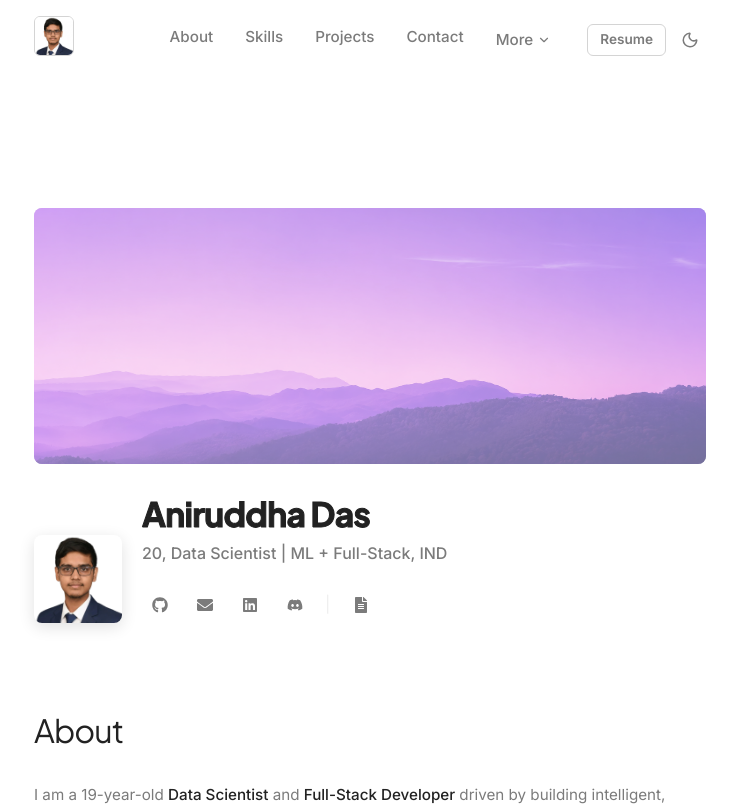
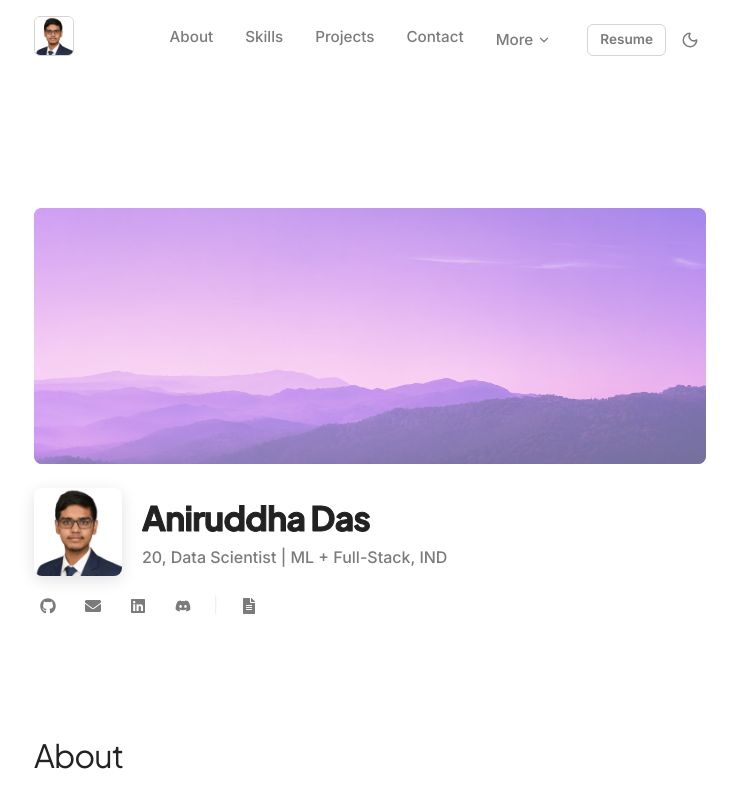
Before and after one commit to 24f2006234/aniruddha-portfolio, a React (Vite) app: page / in a window 1280 px wide. Shown: the top 806 px of the page, without its empty margins (270-1007 px from the left). Built offline with nearby package versions, Linux system fonts and the light colour scheme.

Commit message:
style: Fix Hero alignment by moving social icons outside the top profile block to center the avatar properly

```diff
--- a/src/components/Hero.jsx
+++ b/src/components/Hero.jsx
@@ -51,8 +51,10 @@ export default function Hero() {
                 </svg>
               </h1>
               <p className="hero-profile-title">20, {personalInfo.title}, IND</p>
+            </div>
+          </div>
 
-              <div className="hero-socials-minimal" style={{ marginTop: '1.25rem' }}>
+          <div className="hero-socials-minimal" style={{ marginTop: '0.75rem', marginBottom: '1.5rem', marginLeft: '-0.25rem' }}>
             <AnimatedSocialIcon href={personalInfo.github} title="GitHub" icon={FaGithub} />
             <AnimatedSocialIcon href={`mailto:${personalInfo.email}`} title="Email" icon={FaEnvelope} />
             <AnimatedSocialIcon href={personalInfo.linkedin} title="LinkedIn" icon={FaLinkedin} />
@@ -66,8 +68,6 @@ export default function Hero() {
               icon={FaFileAlt}
               className="resume-link"
             />
-              </div>
-            </div>
           </div>
         </motion.div>
       </div>
--- a/src/styles/Hero.css
+++ b/src/styles/Hero.css
@@ -75,7 +75,6 @@
   box-shadow: var(--shadow-sm);
   background: var(--bg-surface);
   flex-shrink: 0;
-  margin-top: auto;
 }
 
 .hero-profile-text {
@@ -85,7 +84,6 @@
   text-align: left;
   flex-grow: 1;
   min-width: 0;
-  margin-top: auto;
 }
 
 .hero-profile-name {
```
Lines whose indentation alone changed are shown as unchanged.
